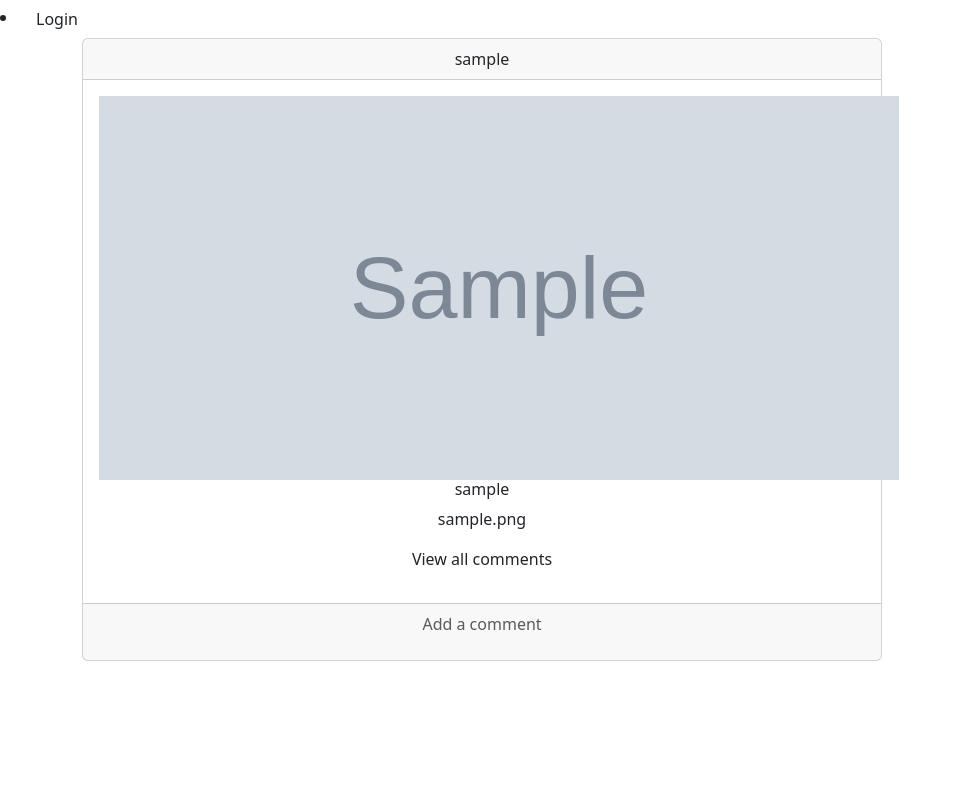
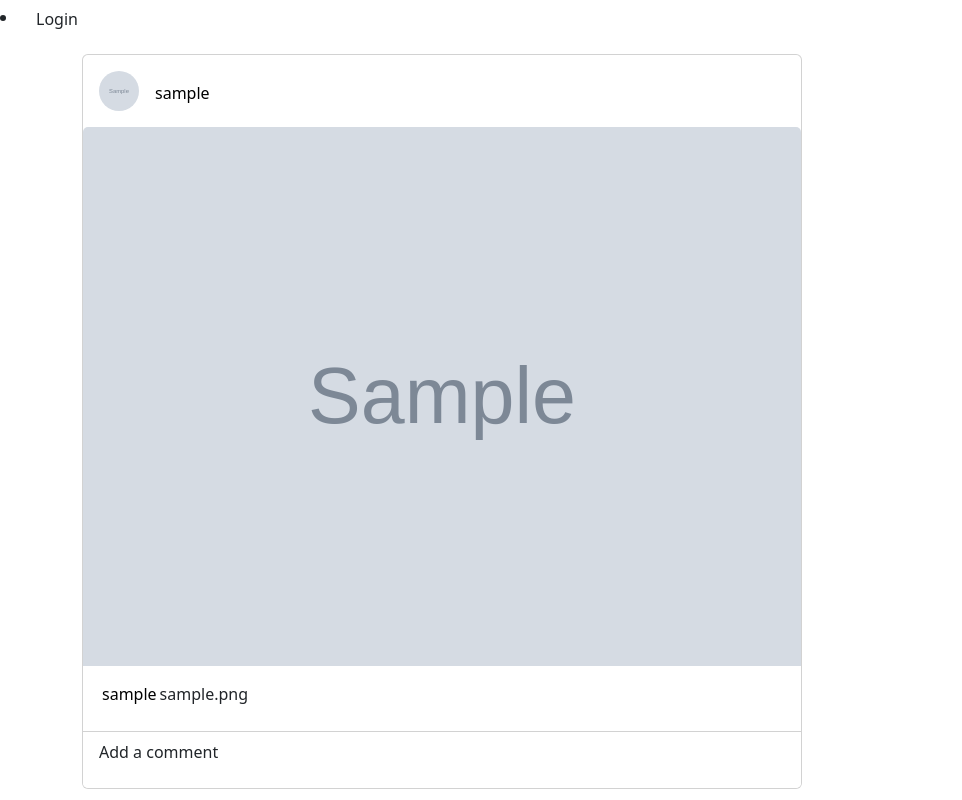
Before and after one commit to MutuaFranklin/Insta-clone, a Django app: page /home/ in a window 1280 px wide. Shown: the whole page, without its empty margins (0-962 px from the left). Run offline with Django 3.2, Linux system fonts and the light colour scheme; tables that the repository leaves empty hold one stand-in row (values such as "Sample post"); grey boxes marked "Sample" are stand-in pictures; some libraries are stand-ins or nearby versions.

Commit message:
Home image posts

```diff
--- a/gram/templates/gram/index.html
+++ b/gram/templates/gram/index.html
@@ -3,31 +3,35 @@
 {% block content%}
 
 <div class="container">
-    {% for image_post in object_list %}
+    {% for image_post in images %}
     <div class="col-md-8">
+        <div class="card imagePostCard mt-3" style="width: 45rem;">
+            <div class="header">
+                <img src="{{image_post.posted_by.profile_pic.url}}" class="m-3" height="40"  width="40"  style="border-radius: 50%;" alt="...">
+                <a href=""><h6>{{image_post.posted_by}}</h6></a>
+            </div>
 
-        <div class="card text-center imagePostCard">
-            <div class="card-header">
-                {{image_post.posted_by}}
-            </div>
+         <!-- <a class="" href=""><img src="{{image_post.image.url}}" style="height: 24rem;  width: 50rem;" alt="" /></a> -->
+
+            <img src="{{image_post.image.url}}" class="card-img-top" alt="...">
             <div class="card-body">
-                <div class="imagePost">
-                    <a class="" href=""><img src="{{image_post.image.url}}" style="height: 24rem;  width: 50rem;" alt="" /></a>
-                </div>
-                <div class="imagePostDetails ">
-                    <div class="div">
-                        <h6>{{image_post.posted_by}}</h6>
-                        <p>{{image_post.image_caption}}</p>
-                    </div>
-                    <p>View all comments</p>
+                <div class="details">
+                    <a href=""><h6>{{image_post.posted_by}}</h6></a>
+                    <p class="card-text">{{image_post.image_caption}}</p>
                 </div>
 
             </div>
-            <div class="card-footer text-muted">
-                <p>Add a comment</p>
+            <ul class="list-group list-group-flush">
+                <li class="list-group-item">
+                    <p>Add a comment</p>
+                </li>
+            </ul>
+            <!-- <div class="card-body">
+              <a href="#" class="card-link">Card link</a>
+              <a href="#" class="card-link">Another link</a>
+            </div> -->
+          </div>
 
-            </div>
-        </div>
     </div>
 
     {% empty %}
--- a/gram/templates/gram/navbar.html
+++ b/gram/templates/gram/navbar.html
@@ -17,7 +17,10 @@
         <ul class="navbar-nav ms-auto mb-2 mb-lg-0">
 
           <li class="nav-item">
-            <a class="nav-link active" aria-current="page" href="{% url 'home' %}">Home</a>
+            <a href="{% url 'home' %}"><img src="{% static 'images/instahome.png' %}" alt="" width="30rem" class="D-block mx-auto"></a>
+          </li>
+          <li class="nav-item">
+            <a href="{% url 'home' %}"><img src="{% static 'images/like.jpg' %}" alt="" width="40rem" class="D-block mx-auto"></a>
           </li>
           <!-- <li class="nav-item">
             <a class="nav-link" href="/accounts/login">Login</a>
--- a/gram/urls.py
+++ b/gram/urls.py
@@ -9,8 +9,8 @@
     path('', views.signIn, name='login'),
     path('register/', views.register, name='register'),
     path('account/', include('django.contrib.auth.urls')),
-    # re_path(r'^$', views.home, name='home'),
-    path('home/', postImages.as_view(), name = 'home'),
+    re_path(r'home/', views.home, name='home'),
+    # path('home/', postImages.as_view(), name = 'home'),
     path('logout/',views.logout, name='logout'),
     # re_path(r'profile', views.userProfile, name='profile'),
     # re_path(r'profile/(?P<user_id>\d+)',views.userProfile,name = 'profile'),
--- a/gram/views.py
+++ b/gram/views.py
@@ -54,9 +54,13 @@
 
 
 def home(request):
+    images = Image.objects.all()
+    # users = Profile.objects.exclude(id=request.user.id)
     title ='Home'
     context ={
+        "images":images,
         "title":title,
+        # "users":users
     }
 
     return render(request, 'gram/index.html', context)
--- a/static/css/styles.css
+++ b/static/css/styles.css
@@ -31,13 +31,25 @@
 /* INDEX */
 
 
-.imagePostCard{
+.imagePostCard .header{
+    display: flex !important;
 
-    width: 50rem;
+}
+
+.imagePostCard .header a{
+    text-decoration: none;
+    color: black;
+    margin-top: 4%;
 }
 
 
-.imagePostDetails{
-    display: flex;
-    flex-direction: column;
+.imagePostCard .details{
+    display: flex !important;
+
 }
+
+.imagePostCard .details a{
+    text-decoration: none;
+    color: black;
+    margin: 3px;
+}
```
Also changed, not shown: media/instaPhotos/webdev.jpg (added), static/images/archiveIcon.jpg (added), static/images/comment.png (deleted), static/images/commentIcon.jpg (added), static/images/iconsr.jpg (added), static/images/ig.png (deleted), static/images/ig1.png (deleted), static/images/instahome.png (added), static/images/instalogo.png (deleted), static/images/like.jpg (added), static/images/shareIcon.jpg (added).
